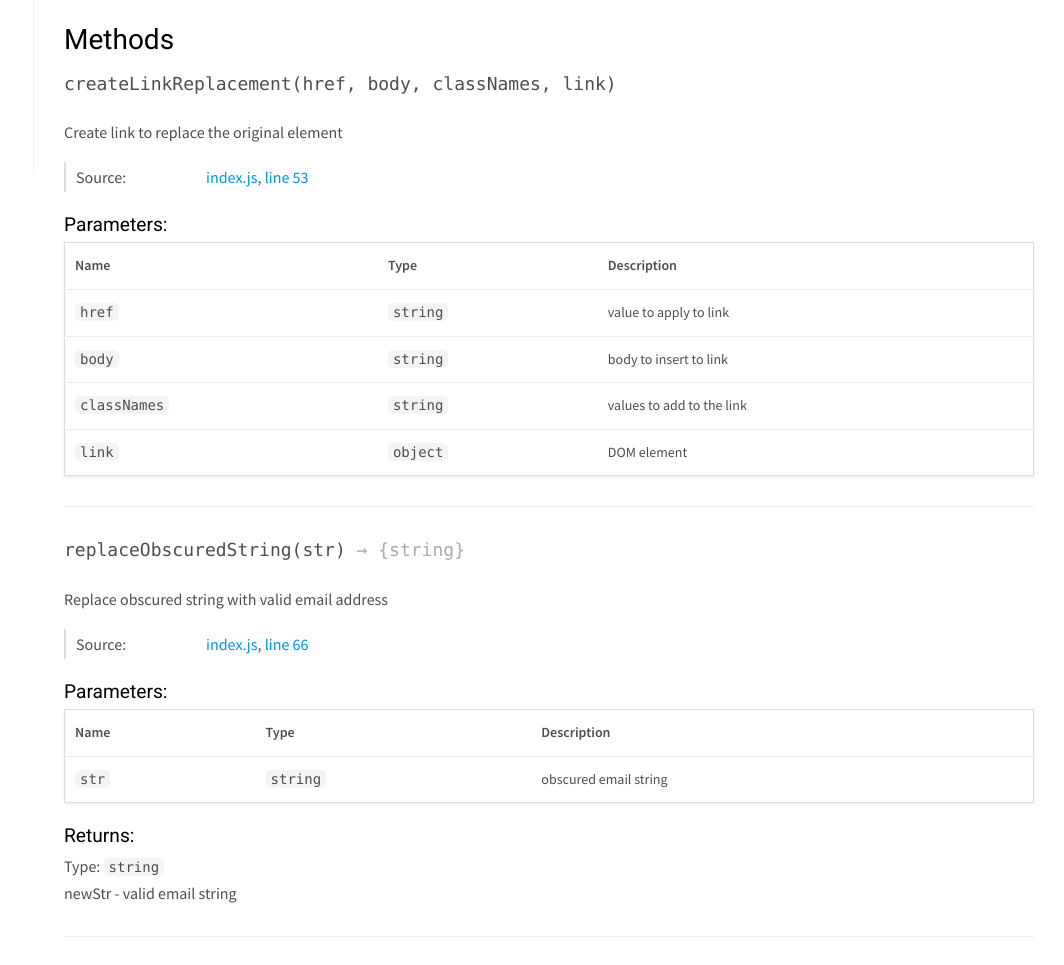
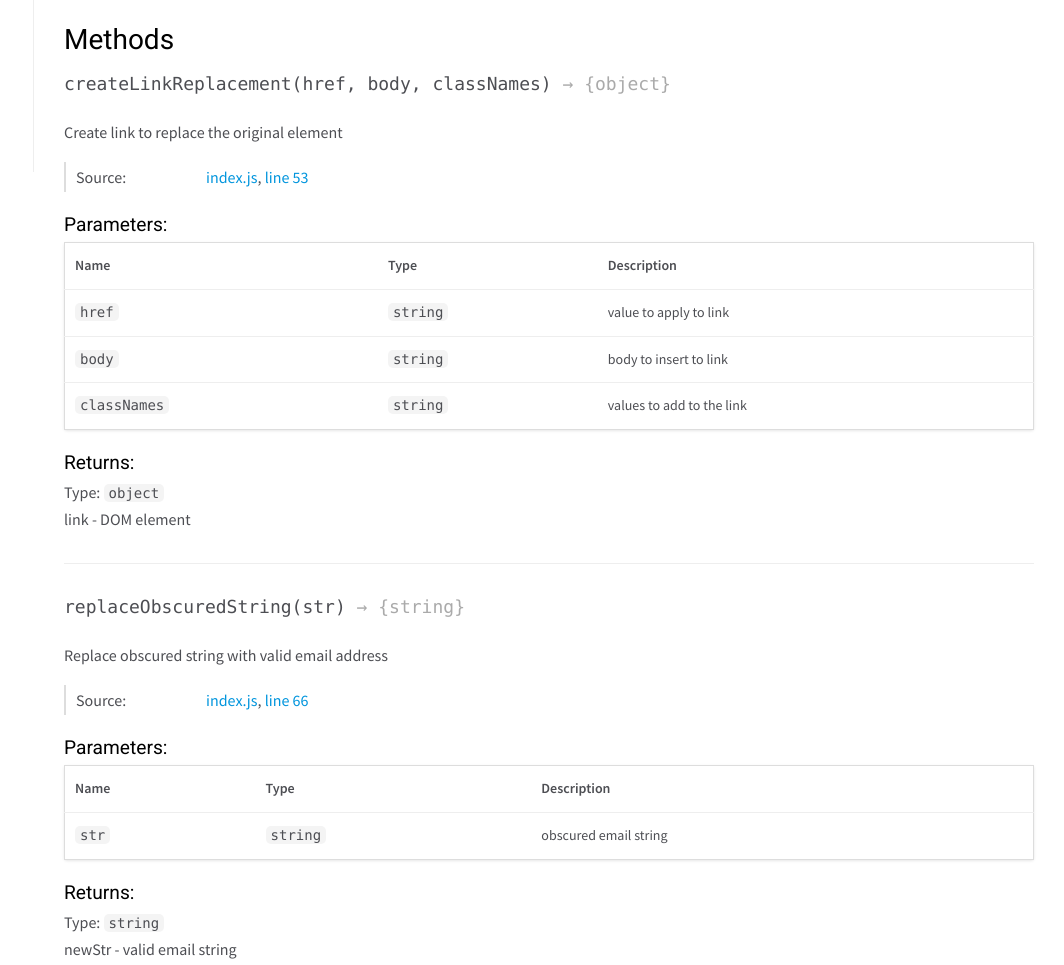
Before and after one commit to Threespot/mailto, a website: page docs/MailToLink.html in a window 1280 px wide. Shown: the part 628-1593 px from the top of the page, without its empty margins (216-1280 px from the left). Drawn offline with nearby package versions, Linux system fonts and the light colour scheme.

Commit message:
updating docs

```diff
--- a/docs/MailToLink.html
+++ b/docs/MailToLink.html
@@ -216,7 +216,7 @@ Inner HTML is preserved and any occurrences of "[at]" are converted to "@".</div
 
 
 
-    <h4 class="name" id="createLinkReplacement"><span class="type-signature"></span>createLinkReplacement<span class="signature">(href, body, classNames, link)</span><span class="type-signature"></span></h4>
+    <h4 class="name" id="createLinkReplacement"><span class="type-signature"></span>createLinkReplacement<span class="signature">(href, body, classNames)</span><span class="type-signature"> &rarr; {object}</span></h4>
 
 
 
@@ -378,32 +378,6 @@ Inner HTML is preserved and any occurrences of "[at]" are converted to "@".</div
         </tr>
 
 
-
-        <tr>
-
-                <td class="name"><code>link</code></td>
-
-
-            <td class="type">
-
-
-<span class="param-type"><code>object</code></span>
-
-
-
-            </td>
-
-
-
-
-
-            <td class="description last">
-                DOM element
-
-            </td>
-        </tr>
-
-
     </tbody>
 </table>
 
@@ -419,6 +393,31 @@ Inner HTML is preserved and any occurrences of "[at]" are converted to "@".</div
 
 
 
+
+<div class="section-returns">
+<h5>Returns:</h5>
+
+
+
+<dl class="param-type">
+    <dt>
+        Type:
+    </dt>
+    <dd>
+
+<span class="param-type"><code>object</code></span>
+
+
+    </dd>
+</dl>
+
+
+<div class="param-desc">
+    link - DOM element
+</div>
+
+
+</div>
 
 
 
@@ -601,7 +600,7 @@ Inner HTML is preserved and any occurrences of "[at]" are converted to "@".</div
 <br class="clear">
 
 <footer>
-    Generated by <a href="https://github.com/jsdoc3/jsdoc">JSDoc 3.5.5</a> on Tue Jan 02 2018 15:59:24 GMT-0500 (EST) using the Minami theme.
+    Generated by <a href="https://github.com/jsdoc3/jsdoc">JSDoc 3.5.5</a> on Thu Jan 04 2018 09:48:02 GMT-0500 (EST) using the Minami theme.
 </footer>
 
 <script>prettyPrint();</script>
```
Also changed, not shown: docs/index.html (+11 -4 lines), docs/index.js.html (+2 -2 lines), README.md.
